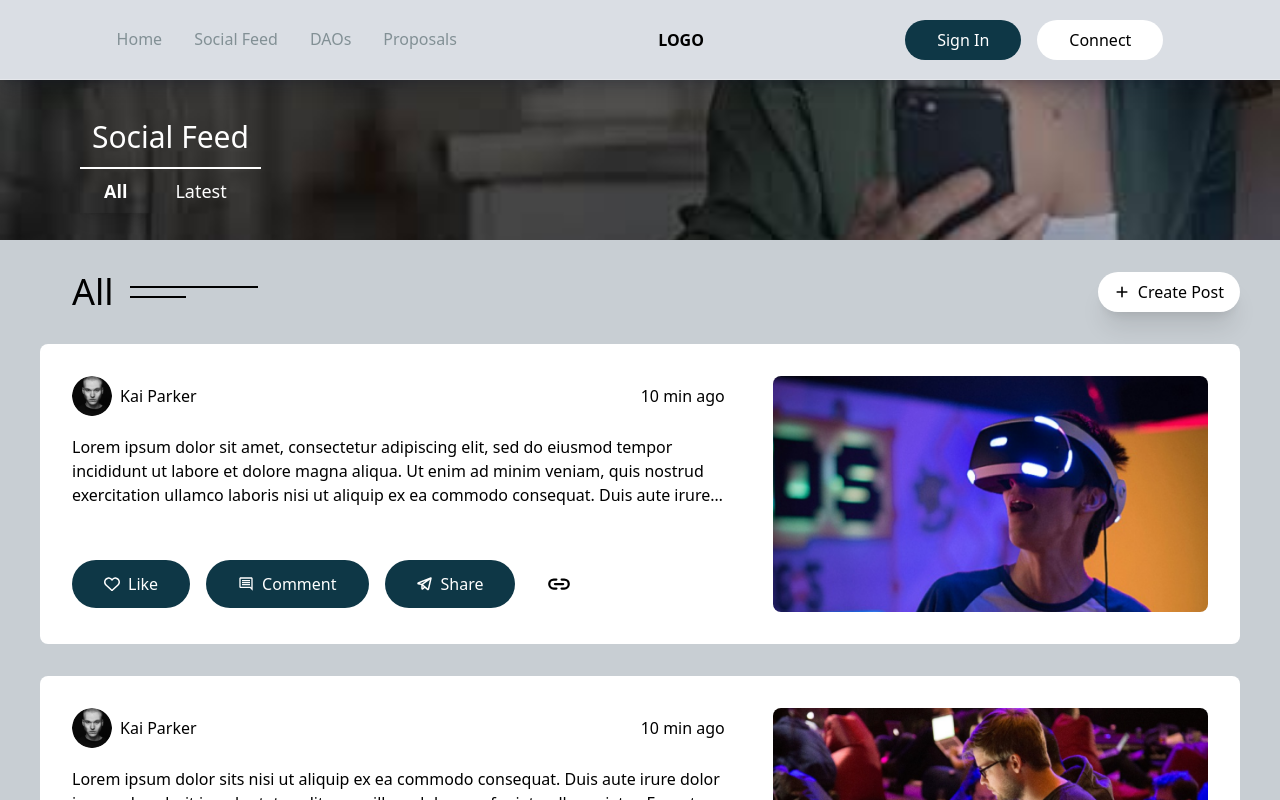
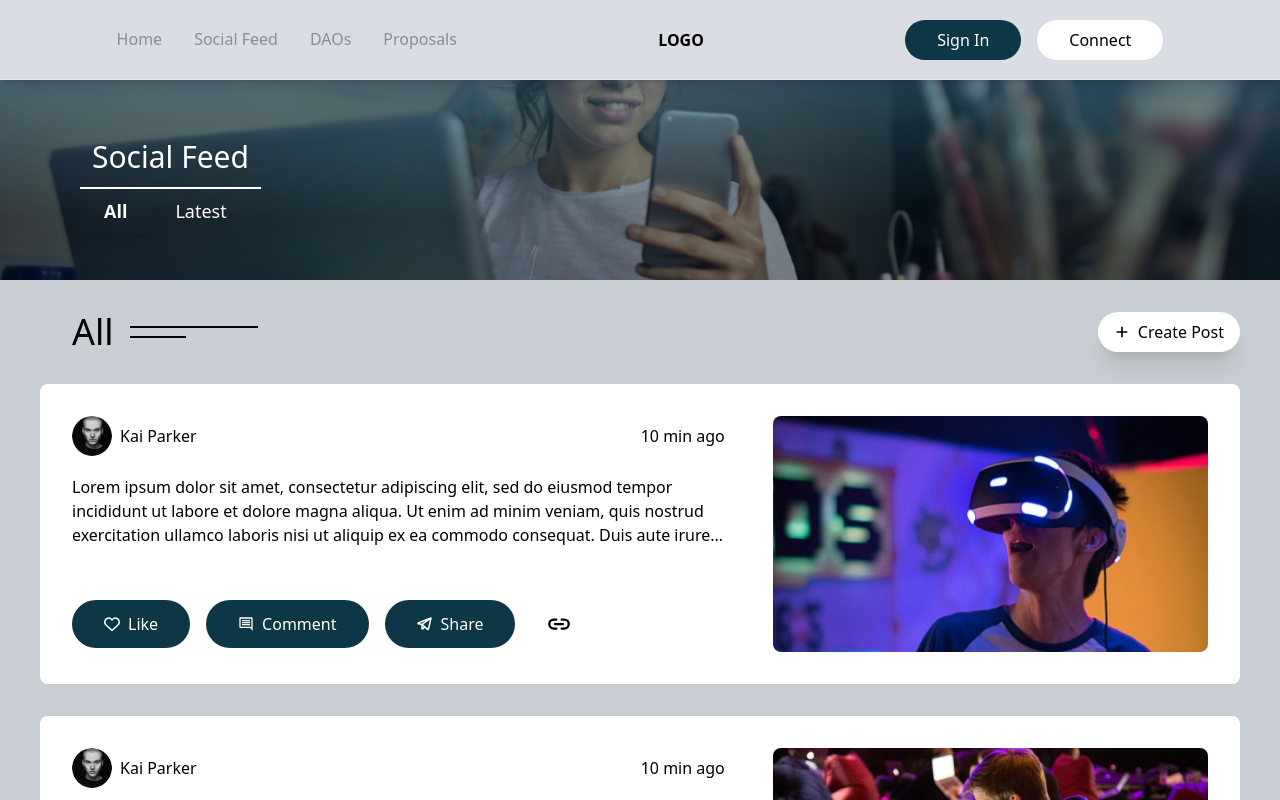
Before and after one commit to wantedbear007/DaoHouse, a React (Vite) app in the folder src/daohouse_frontend/: page /social-feed in a window 1280 px wide. Shown: the top 800 px of the page. Built offline with nearby package versions, Linux system fonts and the light colour scheme.

Commit message:
bg image and height on feed page

```diff
--- a/src/daohouse_frontend/src/pages/FeedPage/FeedPage.jsx
+++ b/src/daohouse_frontend/src/pages/FeedPage/FeedPage.jsx
@@ -1,11 +1,10 @@
 import React, { useState } from "react";
 import { HiPlus } from "react-icons/hi";
-import { MdOutlineShortText } from "react-icons/md";
 
 import allFeed from "../../Components/FeedPage/AllFeeds";
 import latestFeed from "../../Components/FeedPage/LatestFeed";
 import PostCard from "../../Components/FeedPage/PostCard";
-import image from "../../../assets/bg_image.jpeg";
+import image from "../../../assets/bg_image.png";
 
 const FeedPage = () => {
   const [feed, setFeed] = useState(allFeed);
@@ -27,7 +26,7 @@ const FeedPage = () => {
       <div
         className={
           className +
-          "__filter w-100 h-[15vh] p-20 flex flex-col items-start justify-center"
+          "__filter w-100 h-[25vh] p-20 flex flex-col items-start justify-center"
         }
         style={{
           backgroundImage: `url("${image}")`,
```
Also changed, not shown: src/daohouse_frontend/assets/bg_image.jpeg (deleted), src/daohouse_frontend/assets/bg_image.png (added).
